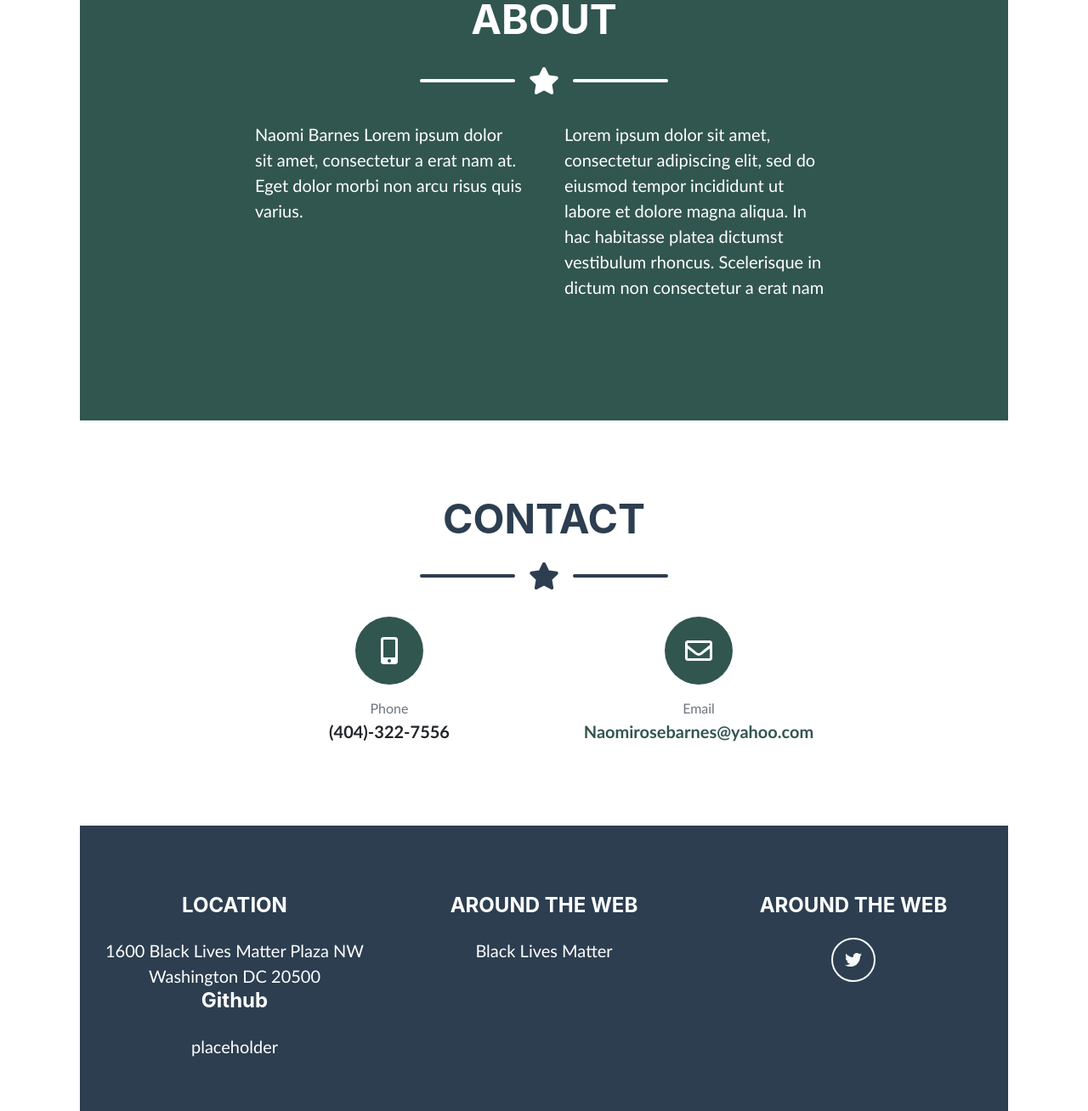
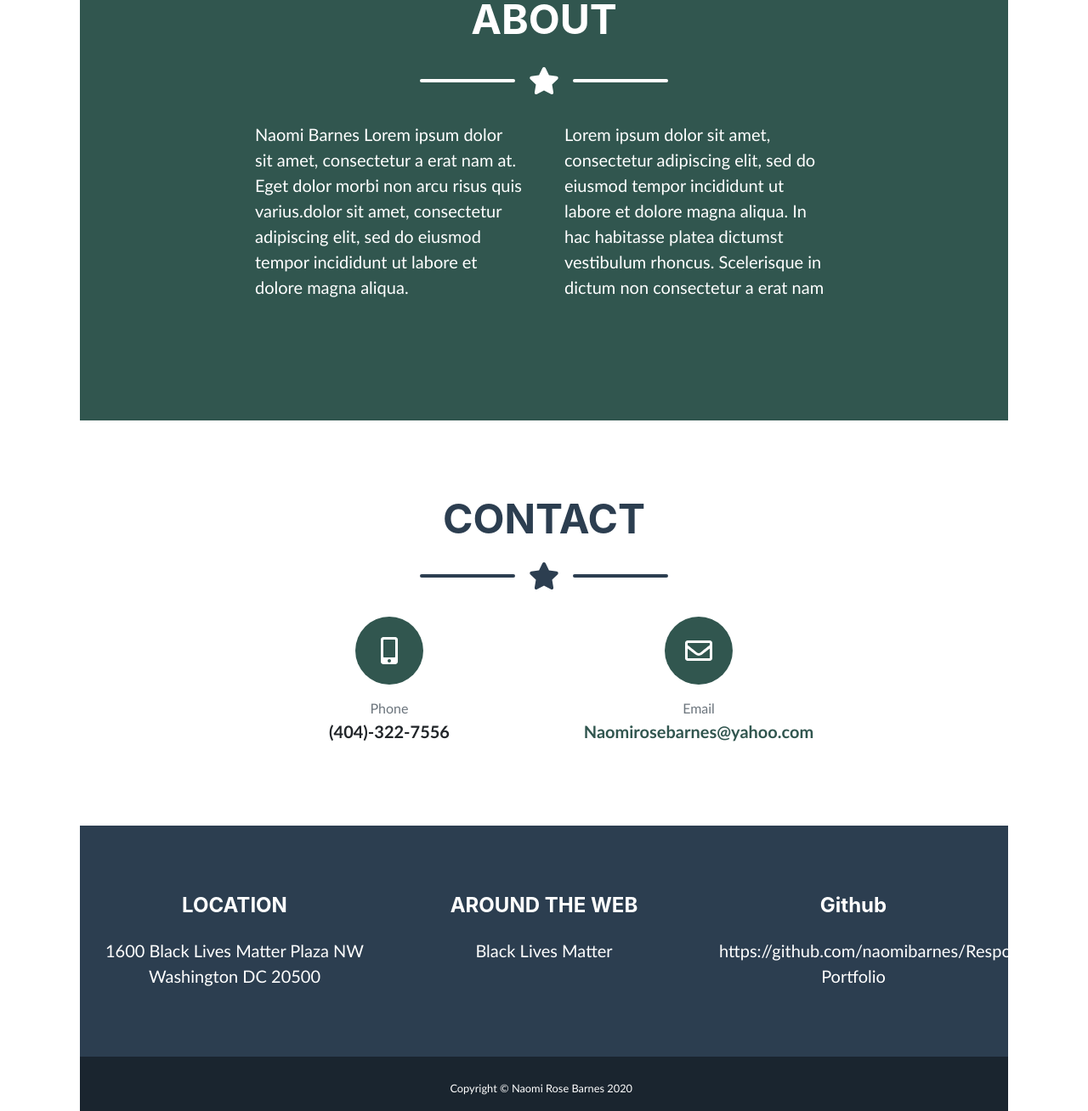
Before and after one commit to naomibarnes/Responsive-Portfolio, a plain HTML site: page Alternate Website Version/freelancer/index.html in a window 1280 px wide. Shown: the part 972-2280 px from the top of the page at 85% size. Drawn offline with nearby package versions, Linux system fonts and the light colour scheme; a web font is replaced by a local one.

Commit message:
fixed minor aesthetic things

```diff
--- a/Alternate Website Version/freelancer/index.html
+++ b/Alternate Website Version/freelancer/index.html
@@ -65,7 +65,7 @@
                     <!-- About Section Content-->
                     <div class="row">
                         <div class="col-lg-4 ml-auto">
-                            <p class="pre-wrap lead">Naomi Barnes Lorem ipsum dolor sit amet, consectetur a erat nam at. Eget dolor morbi non arcu risus quis varius.</p>
+                            <p class="pre-wrap lead">Naomi Barnes Lorem ipsum dolor sit amet, consectetur a erat nam at. Eget dolor morbi non arcu risus quis varius.dolor sit amet, consectetur adipiscing elit, sed do eiusmod tempor incididunt ut labore et dolore magna aliqua.</p>
                         </div>
                         <div class="col-lg-4 mr-auto">
                             <p class="pre-wrap lead">Lorem ipsum dolor sit amet, consectetur adipiscing elit, sed do eiusmod tempor incididunt ut labore et dolore magna aliqua. In hac habitasse platea dictumst vestibulum rhoncus. Scelerisque in dictum non consectetur a erat nam
@@ -116,14 +116,12 @@
                             <h4 class="mb-4">AROUND THE WEB</h4>
                             <p class="pre-wrap lead mb-0" url="https://blacklivesmatter.com">Black Lives Matter</p>
                         </div>
-                        <!-- Footer Social Icons-->
-                        <div class="col-lg-4 mb-5 mb-lg-0">
-                            <h4 class="mb-4">AROUND THE WEB</h4><a class="btn btn-outline-light btn-social mx-1" href="https://blacklivesmatter.com"><i class="fab fa-fw fa-twitter"></i></a>
-                        </div>
+
                         <!-- Footer About Text-->
                         <div class="col-lg-4">
                             <h4 class="mb-4">Github</h4>
-                            <p class="pre-wrap lead mb-0">placeholder</p>
+                            <p class="pre-wrap lead mb-0">https://github.com/naomibarnes/Responsive-Portfolio</p>
+
                         </div>
                     </div>
                 </div>
```
